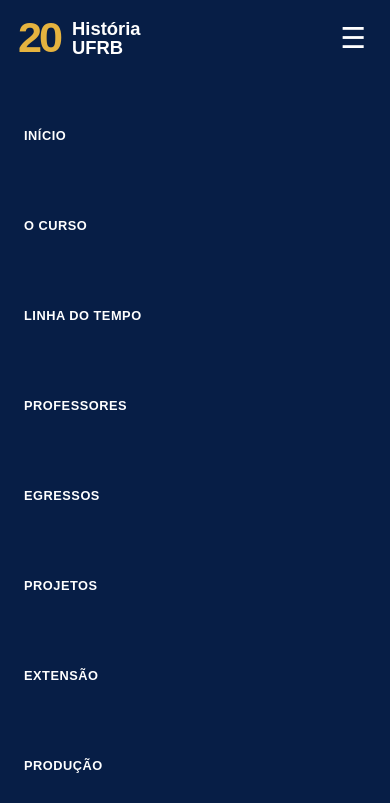
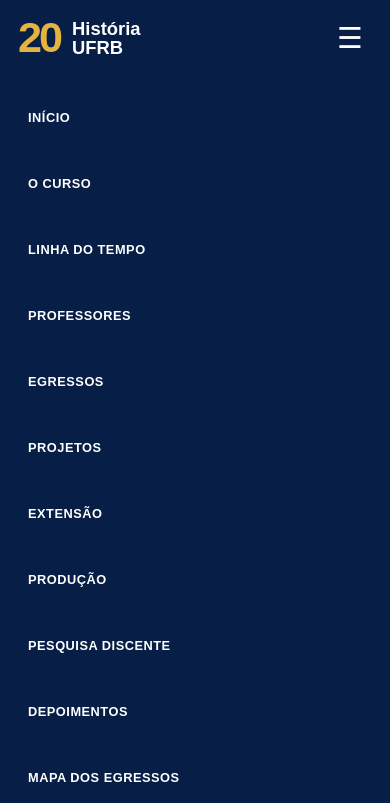
Before and after one commit to henrisena/20anoshistoriaufrb, a plain HTML site: page index.html in a window 390 px wide. Both pictures are taken after a click on the button "Abrir menu". Shown: the top 803 px of the page. Drawn offline with nearby package versions, Linux system fonts and the light colour scheme.

Commit message:
Corrigir navegação móvel e atualizar cache da aba Extensão

```diff
--- a/style.css
+++ b/style.css
@@ -1600,3 +1600,12 @@
 }
 @media(max-width:900px){.page-hero.alumni-profile-hero{background-position:center 25% !important;}}
 @media(max-width:620px){.page-hero.alumni-profile-hero{background-position:center 20% !important;}}
+
+/* v42 — menu móvel acessível em telas pequenas */
+@media(max-width:850px){
+ .topbar{z-index:2000;}
+ .menu{top:100%;max-height:calc(100dvh - 76px);overflow-y:auto;overscroll-behavior:contain;-webkit-overflow-scrolling:touch;box-sizing:border-box;padding-bottom:32px;}
+ .menu.open{display:flex;}
+ .menu a{display:block;width:100%;min-height:44px;box-sizing:border-box;padding:10px 4px;}
+ .menu-button{cursor:pointer;min-width:44px;min-height:44px;}
+}
```
